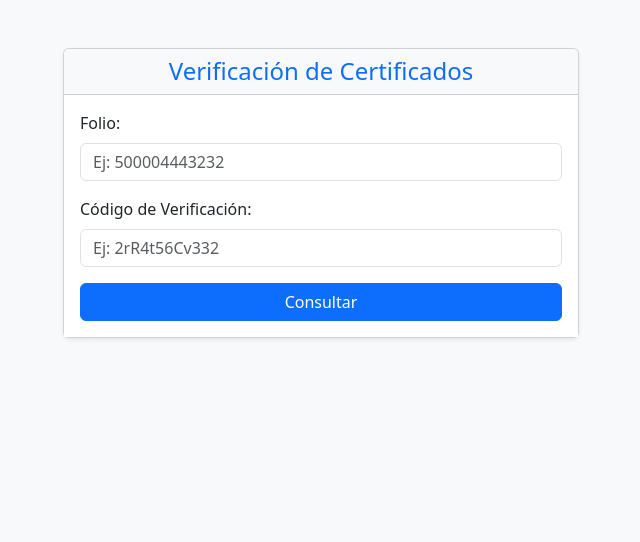
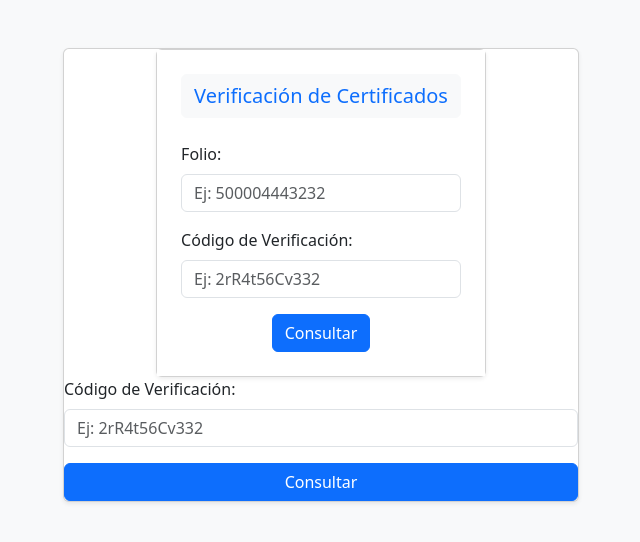
Before and after one commit to webverificador/Oficina-internet---Verificaci-n-de-Certificados, a Flask app: page / in a window 1280 px wide. Shown: the top 542 px of the page, without its empty margins (319-959 px from the left). Run offline with Flask 2, Linux system fonts and the light colour scheme.

Commit message:
Update index.html

```diff
--- a/templates/index.html
+++ b/templates/index.html
@@ -12,11 +12,17 @@
       <div class="col-md-6 mx-auto" style="max-width: 540px;">
         <div class="card shadow-sm">
           <!-- HEADER -->
-          <div class="card-header bg-light text-center">
-            <h4 class="mb-0 text-primary">Verificación de Certificados</h4>
+         <div class="card shadow-sm mx-auto" style="max-width: 541.6px;">
+  <div class="card-body bg-white p-4">
+    <!-- TITULO EN “PILL” -->
+    <div class="d-flex justify-content-center mb-4">
+      <span
+        class="btn btn-light text-primary"
+        style="font-size: 1.25rem; cursor: default;">
+        Verificación de Certificados
+      </span>
     </div>
-          <!-- BODY -->
-          <div class="card-body bg-white">
+
     <form method="POST">
       <div class="mb-3">
         <label for="folio" class="form-label">Folio:</label>
@@ -27,6 +33,33 @@
           class="form-control"
           placeholder="Ej: 500004443232"
           required>
+      </div>
+      <div class="mb-3">
+        <label for="codigo" class="form-label">Código de Verificación:</label>
+        <input
+          type="text"
+          id="codigo"
+          name="codigo"
+          class="form-control"
+          placeholder="Ej: 2rR4t56Cv332"
+          required>
+      </div>
+      <!-- BOTÓN EN SU ANCHO NATURAL -->
+      <button type="submit" class="btn btn-primary mx-auto d-block">
+        Consultar
+      </button>
+    </form>
+
+    {% if certificado %}
+    <p class="mt-4 text-success text-center">Certificado encontrado:</p>
+    <iframe
+      src="/ver/{{ certificado }}"
+      width="100%"
+      height="500"
+      style="border:1px solid #ccc;">
+    </iframe>
+    {% endif %}
+  </div>
 </div>
               <div class="mb-3">
                 <label for="codigo" class="form-label">Código de Verificación:</label>
```
Lines whose indentation alone changed are shown as unchanged.
